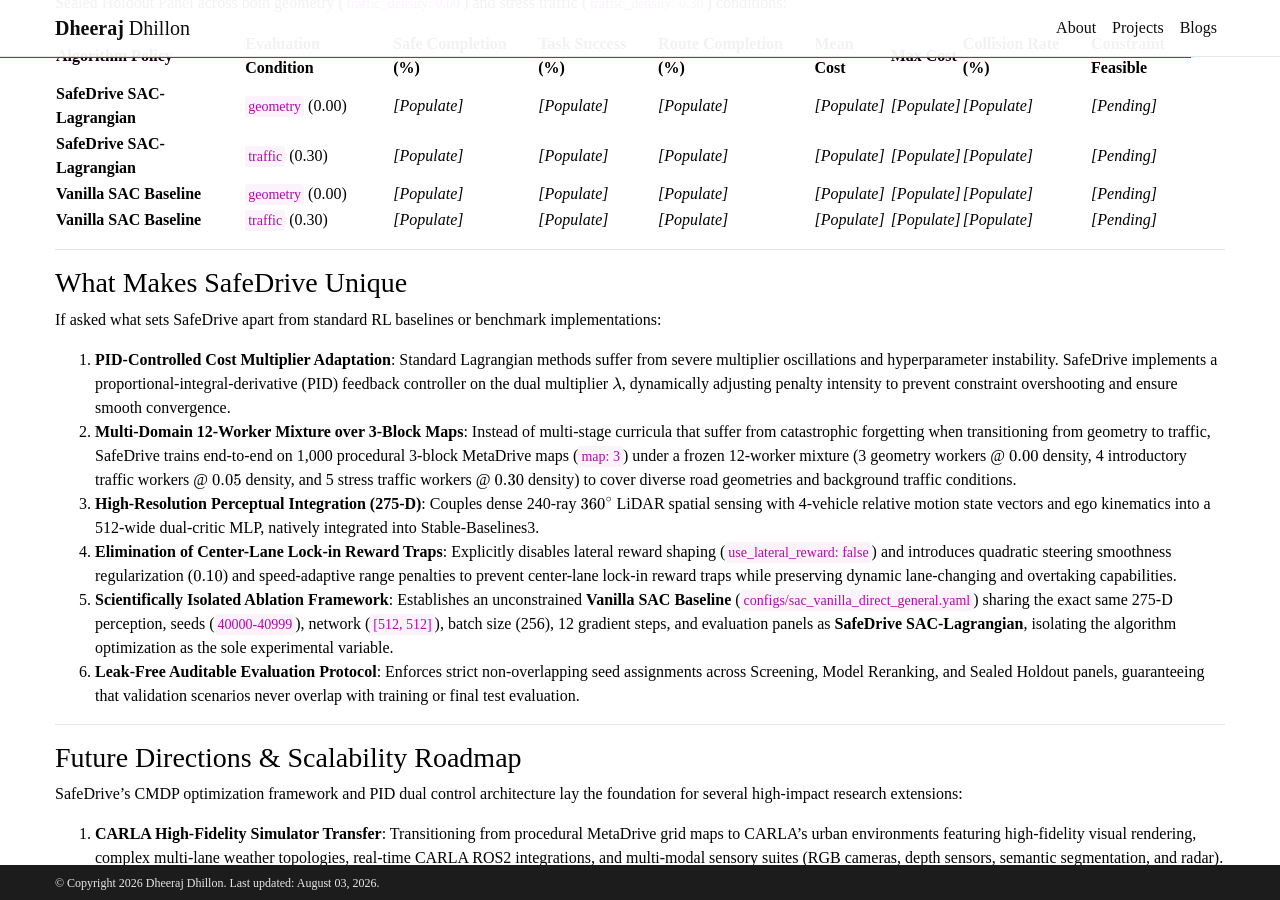
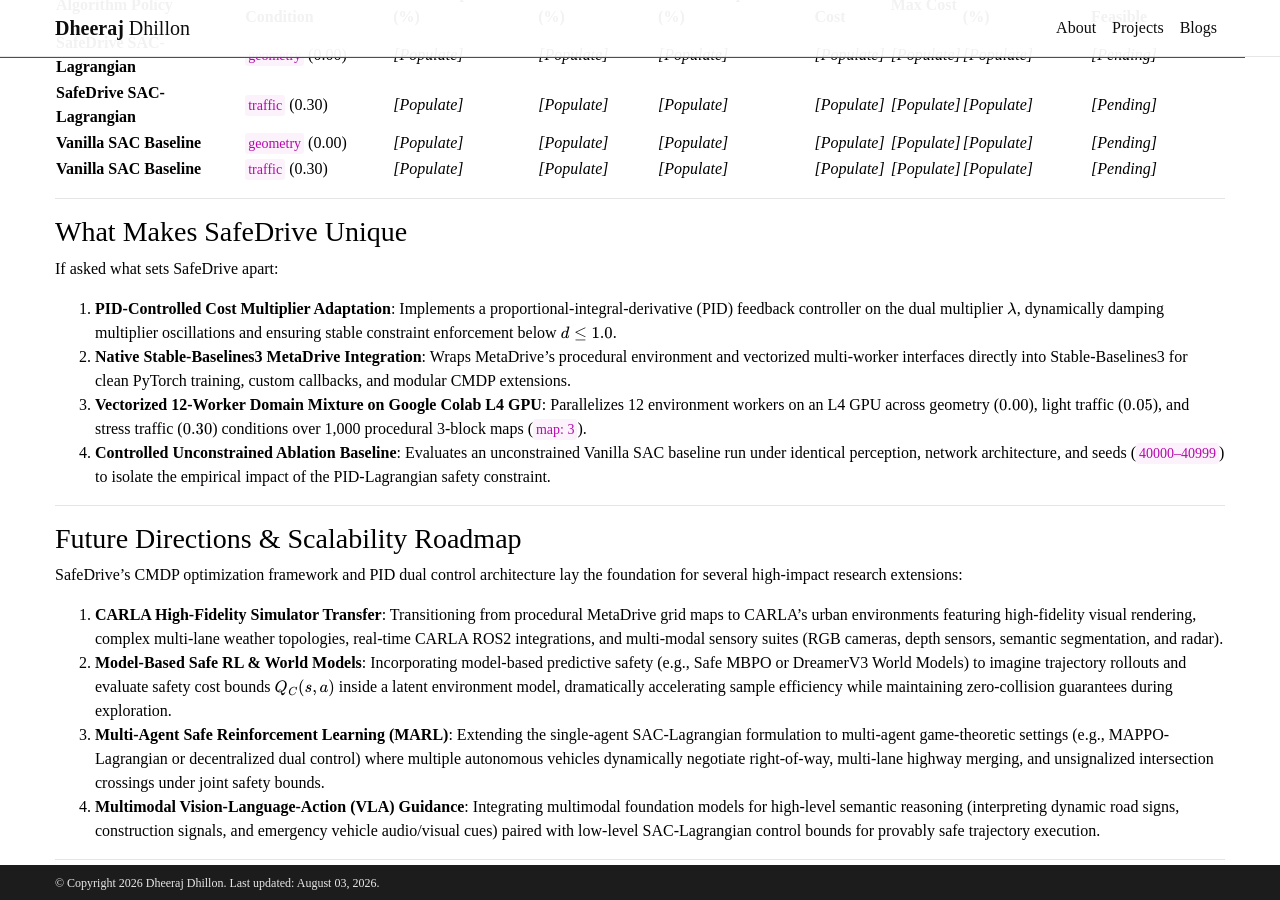
Before and after one commit to djdhillxn/djdhillxn.github.io, a Jekyll site: the page built from _projects/safedrive.md, in a window 1280 px wide and 900 px high, scrolled down 4722 px. Built offline with Jekyll 4.4.1, drawn with Linux system fonts in a browser that asks for light colours; comment, search, counter and statistics services are not loaded; a style sheet for code colours, icons or effects is not loaded.

```diff
--- a/_projects/safedrive.md
+++ b/_projects/safedrive.md
@@ -127,14 +127,12 @@
 
 <h3 id="what-makes-safedrive-unique">What Makes SafeDrive Unique</h3>
 
-If asked what sets SafeDrive apart from standard RL baselines or benchmark implementations:
+If asked what sets SafeDrive apart:
 
-1. **PID-Controlled Cost Multiplier Adaptation**: Standard Lagrangian methods suffer from severe multiplier oscillations and hyperparameter instability. SafeDrive implements a proportional-integral-derivative (PID) feedback controller on the dual multiplier $\lambda$, dynamically adjusting penalty intensity to prevent constraint overshooting and ensure smooth convergence.
-2. **Multi-Domain 12-Worker Mixture over 3-Block Maps**: Instead of multi-stage curricula that suffer from catastrophic forgetting when transitioning from geometry to traffic, SafeDrive trains end-to-end on 1,000 procedural 3-block MetaDrive maps (`map: 3`) under a frozen 12-worker mixture (3 geometry workers @ $0.00$ density, 4 introductory traffic workers @ $0.05$ density, and 5 stress traffic workers @ $0.30$ density) to cover diverse road geometries and background traffic conditions.
-3. **High-Resolution Perceptual Integration (275-D)**: Couples dense 240-ray $360^\circ$ LiDAR spatial sensing with 4-vehicle relative motion state vectors and ego kinematics into a 512-wide dual-critic MLP, natively integrated into Stable-Baselines3.
-4. **Elimination of Center-Lane Lock-in Reward Traps**: Explicitly disables lateral reward shaping (`use_lateral_reward: false`) and introduces quadratic steering smoothness regularization ($0.10$) and speed-adaptive range penalties to prevent center-lane lock-in reward traps while preserving dynamic lane-changing and overtaking capabilities.
-5. **Scientifically Isolated Ablation Framework**: Establishes an unconstrained **Vanilla SAC Baseline** (`configs/sac_vanilla_direct_general.yaml`) sharing the exact same 275-D perception, seeds (`40000-40999`), network (`[512, 512]`), batch size (256), 12 gradient steps, and evaluation panels as **SafeDrive SAC-Lagrangian**, isolating the algorithm optimization as the sole experimental variable.
-6. **Leak-Free Auditable Evaluation Protocol**: Enforces strict non-overlapping seed assignments across Screening, Model Reranking, and Sealed Holdout panels, guaranteeing that validation scenarios never overlap with training or final test evaluation.
+1. **PID-Controlled Cost Multiplier Adaptation**: Implements a proportional-integral-derivative (PID) feedback controller on the dual multiplier $\lambda$, dynamically damping multiplier oscillations and ensuring stable constraint enforcement below $d \le 1.0$.
+2. **Native Stable-Baselines3 MetaDrive Integration**: Wraps MetaDrive's procedural environment and vectorized multi-worker interfaces directly into Stable-Baselines3 for clean PyTorch training, custom callbacks, and modular CMDP extensions.
+3. **Vectorized 12-Worker Domain Mixture on Google Colab L4 GPU**: Parallelizes 12 environment workers on an L4 GPU across geometry ($0.00$), light traffic ($0.05$), and stress traffic ($0.30$) conditions over 1,000 procedural 3-block maps (`map: 3`).
+4. **Controlled Unconstrained Ablation Baseline**: Evaluates an unconstrained Vanilla SAC baseline run under identical perception, network architecture, and seeds (`40000–40999`) to isolate the empirical impact of the PID-Lagrangian safety constraint.
 
 ---
 
```
Also changed, not shown: assets/img/safedrive/safedrive_architecture_overview.png.
